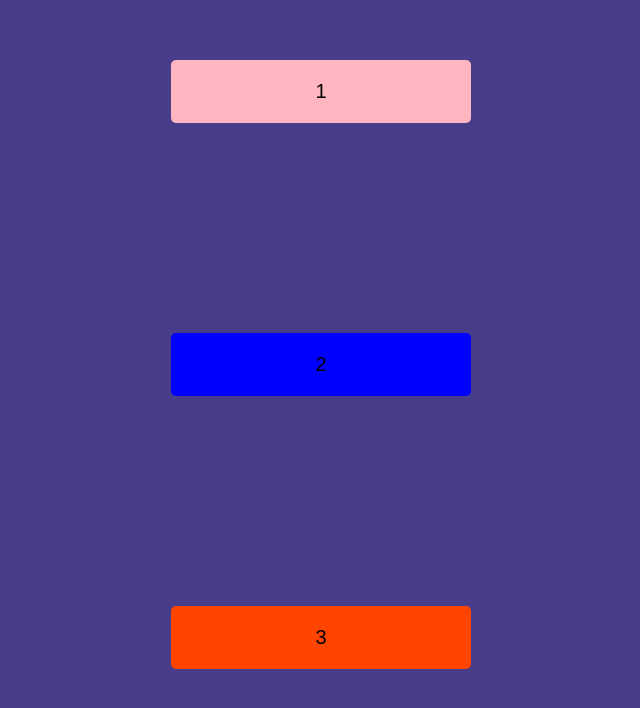
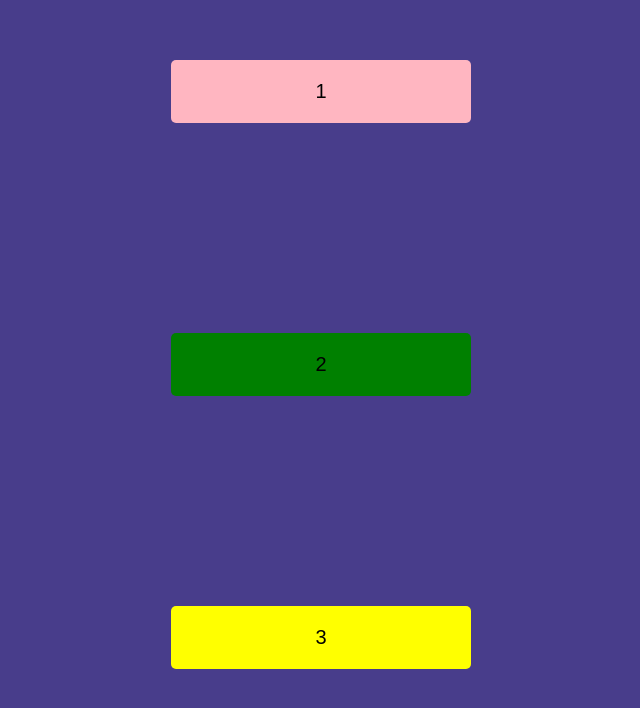
Before and after one commit to temchelsy/3-buttons, a plain HTML site: page index.html in a window 1280 px wide. Shown: the part 120-828 px from the top of the page, without its empty margins (17-657 px from the left). Drawn offline with Linux system fonts and the light colour scheme.

Commit message:
modification

```diff
--- a/assets/style.css
+++ b/assets/style.css
@@ -20,9 +20,9 @@ button{
 #pink{
     background-color: lightpink;
 }
-#blue{
-    background-color: blue;
+#green{
+    background-color: green;
 }
-#orange{
-    background-color: orangered;
+#yellow{
+    background-color: yellow;
 }
--- a/index.html
+++ b/index.html
@@ -12,9 +12,9 @@
             <button id="pink">1</button>
         </main>
         <main>
-            <button id="blue">2</button>
+            <button id="green">2</button>
         </main>
         <main>
-            <button id="orange">3</button>
+            <button id="yellow">3</button>
     </body>
 </html>
```
